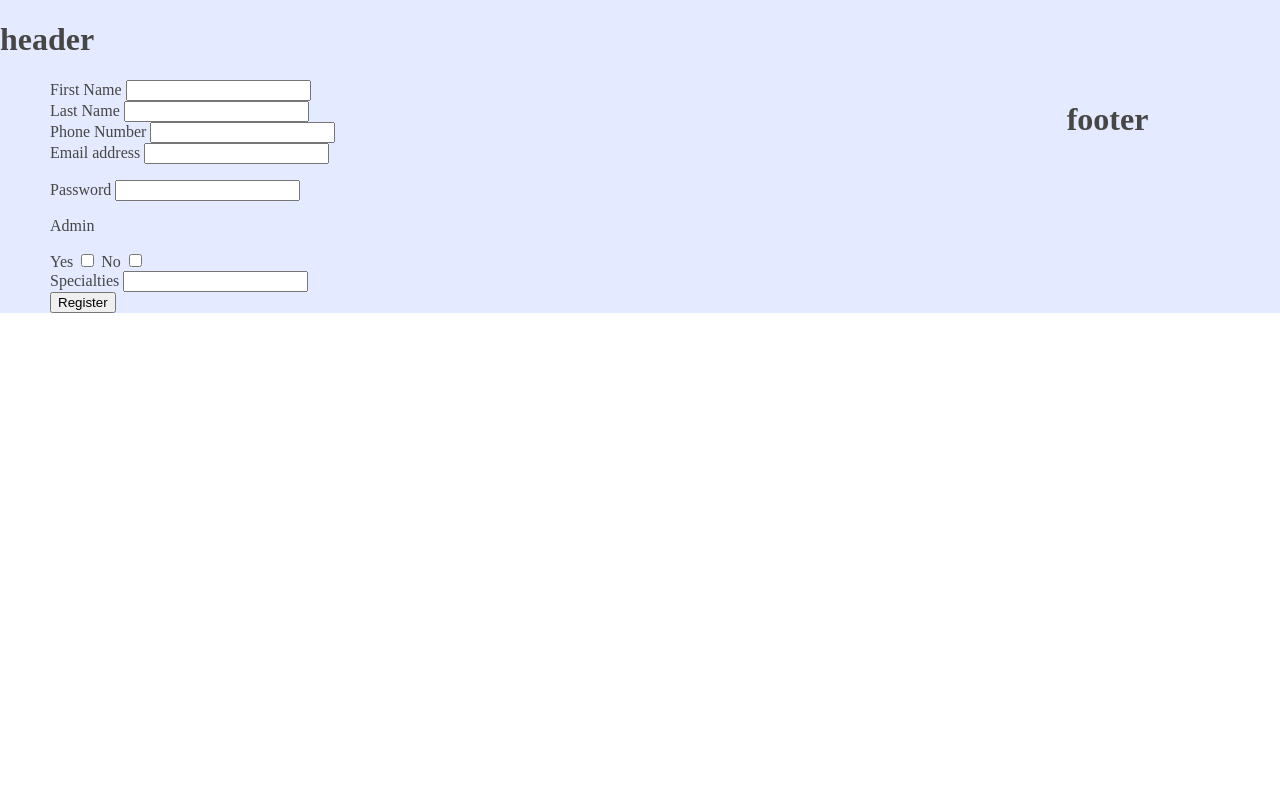
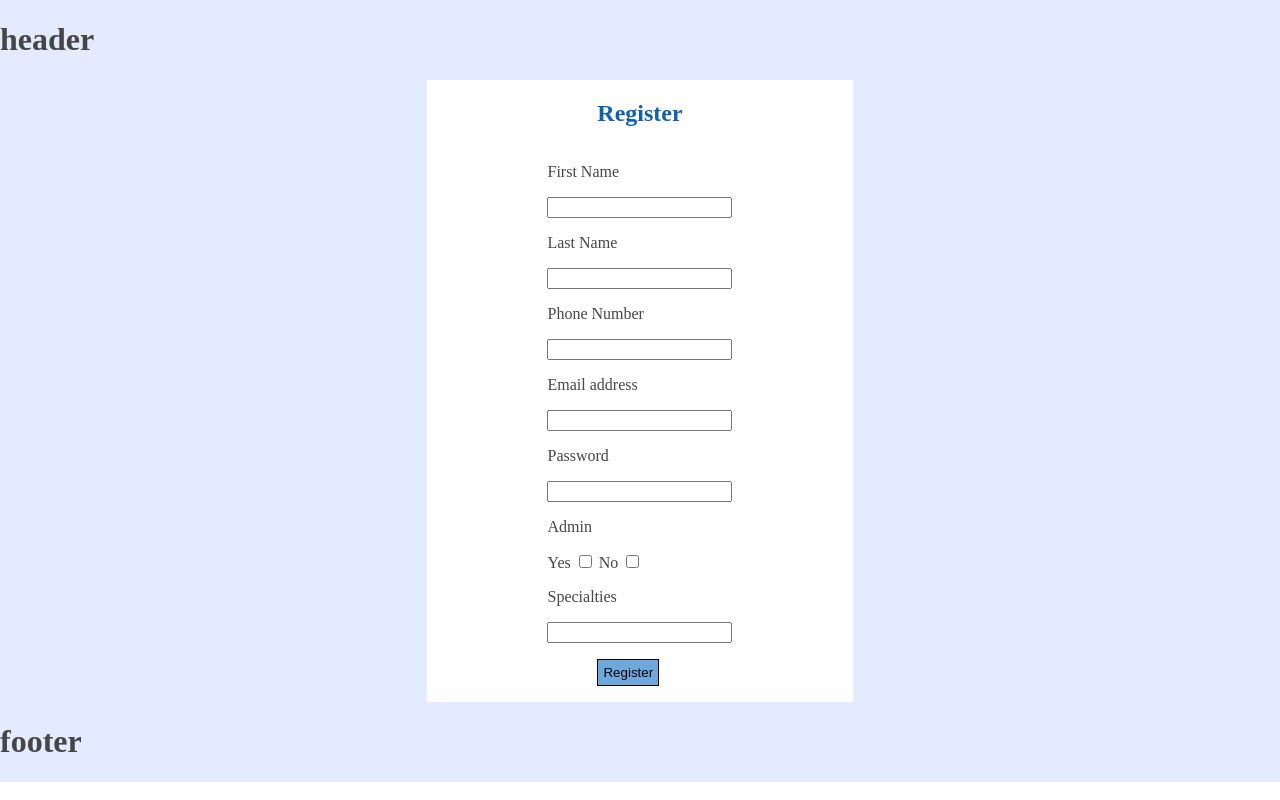
Before and after one commit to ZsomborHajzer/Project-DAM, a PHP site: page /registration.php in a window 1280 px wide. Run offline with PHP 8.4, Linux system fonts and the light colour scheme.

Commit message:
Fix: formatted form

```diff
--- a/registration/registration.php
+++ b/registration/registration.php
@@ -12,31 +12,29 @@
 	</header>
 
 	<article id="profileInfo">
-
+		<h1> Register </h1>
 		<div id="form">
 			<form method="POST" action="registration.php" enctype="multipart/form-data">
 				<div>
-						<label for="dataFirstName"> First Name</label>
+					<p><label for="dataFirstName"> First Name</label></p>
 					<input type="text" name="dataFirstName">
 				</div>
 				<div>
-						<label for="dataLastName"> Last Name </label>
+					<p><label for="dataLastName"> Last Name </label></p>
 					<input type="text" name="dataLastName">
 				</div>
 				<div>
-						<label for="dataPhoneNo"> Phone Number </label>
+					<p><label for="dataPhoneNo"> Phone Number </label></p>
 					<input type="text" name="dataPhoneNo">
 				</div>
 				<div>
-						<label for="dataEmail"> Email address </label>
+					<p><label for="dataEmail"> Email address </label></p>
 					<input type="text" name="dataEmail"> </p>
 				</div>
-
 				<div>
-						<label for="dataPassword"> Password </label>
+					<p><label for="dataPassword"> Password </label></p>
 					<input type="text" name="dataPassword">
 				</div>
-
 				<div>
 					<p>Admin</p>
 					<label for="true">Yes</label>
@@ -46,18 +44,17 @@
 					<input name="false" type="checkbox" value="0">
 				</div>
 				<div>
-						<label for="dataSpecialties"> Specialties </label>
+					<p><label for="dataSpecialties"> Specialties </label></p>
 					<input type="text" name="dataSpecialties">
 				</div>
-
-					<button type="submit">Register</button>
+				<p><button type="submit">Register</button></p>
 			</form>
 
 		<?php
 
-					$dsn="mysql:host=localhost;dbname=dbprojectterm2";
+			$dsn="mysql:host=mysql;dbname=dbprojectterm2";
 			$user= "root";
-					$passwd = "";
+			$passwd = "qwerty";
 			$dbHandler = new PDO($dsn, $user, $passwd);
 
 
--- a/registration/registrationStylesheet.css
+++ b/registration/registrationStylesheet.css
@@ -15,42 +15,26 @@ header{
 }
 
 #profileInfo{
-	grid-column: 1/6;
+	grid-column: 3/5;
 	display: flex;
-	flex-wrap: nowrap;
+	flex-direction: column;
+	flex-wrap: wrap;
+	align-items: center;
+
+	background-color: #FFFFFF;
 }
 
-.addImg{
-	display: flex;
-	justify-content: center;
-	align-items: center;
-	margin-left: 50px;
-
-	height: 150px;
-	width: 150px;
-	background-color: #D9D9D9;
-}
-
-#form{
-	margin-left: 50px;
-}
-
-.addPictures{
-	grid-column: 1/7;
-}
-
-.addPicturesTitle{
-	margin-left: 50px;
+#profileInfo> h1{
 	color: #1162AD;
 }
 
-.addPics{
-	display: flex;
-	justify-content: center;
-	align-items: center;
+button{
 	margin-left: 50px;
+	padding: 5px;
+	border: 1px solid black;
+	background-color: #6FA8DC;
+}
 
-	height: 150px;
-	width: 200px;
-	background-color: #D9D9D9;
+footer{
+	grid-column: 1/7;
 }
```
Lines whose indentation alone changed are shown as unchanged.
